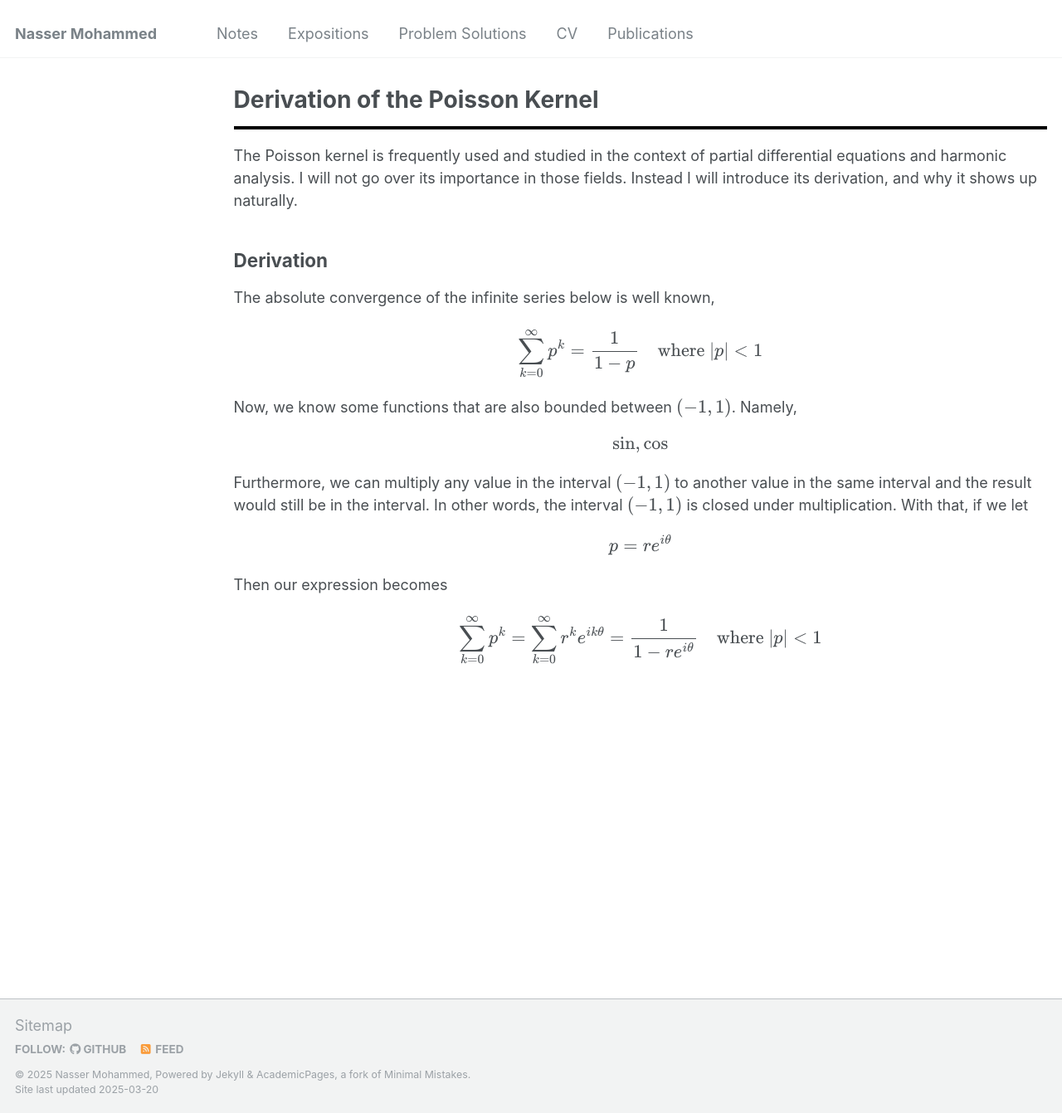
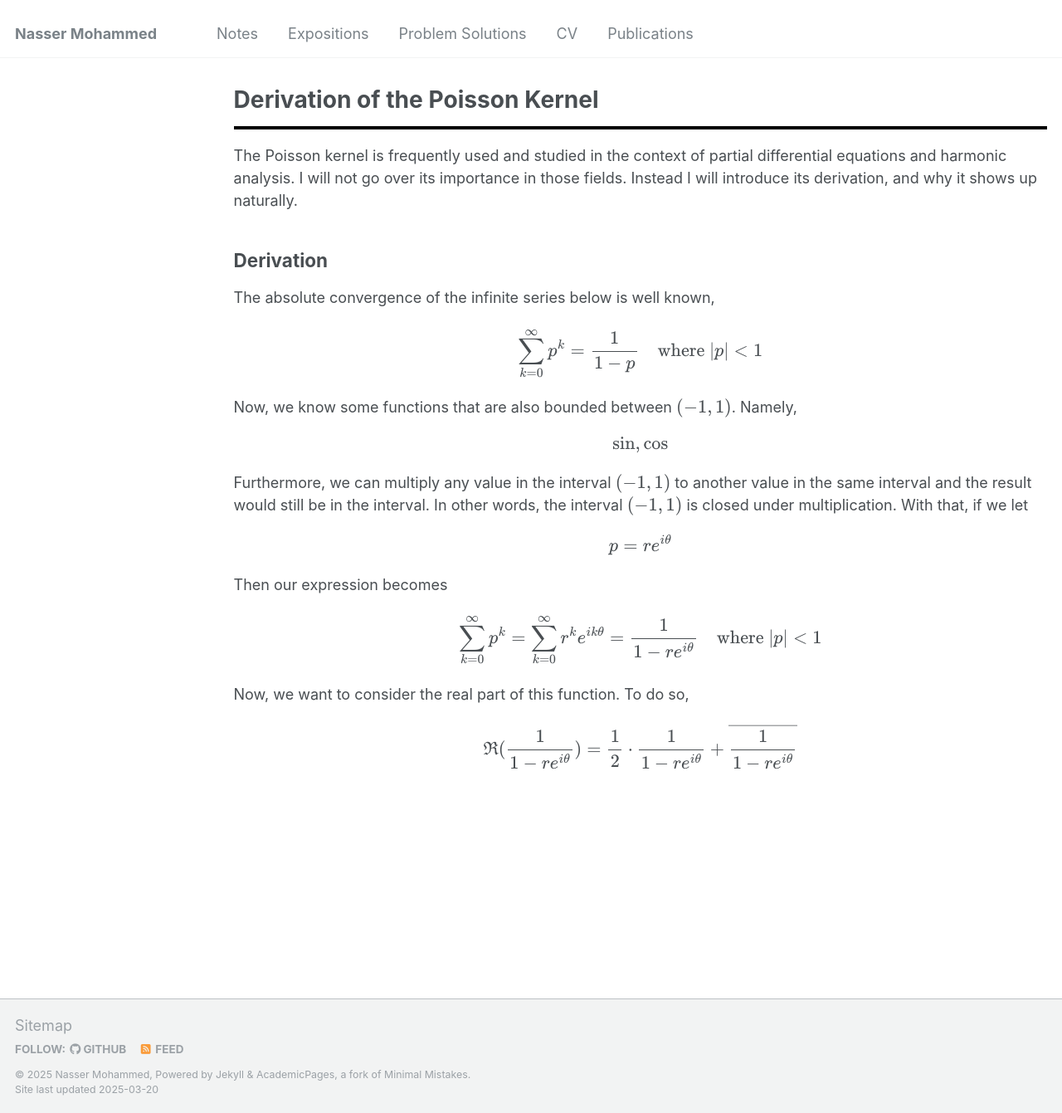
Before and after one commit to Nasser-Mohammed/Nasser-Mohammed.github.io, a Jekyll site: the page built from _pages/notes/Fourier-Analysis/poisson-kernel.md, in a window 1280 px wide and 1341 px high. Shown: the whole window at 83% size. Built offline with Jekyll 4.4.1, drawn with Linux system fonts in a browser that asks for light colours.

Commit message:
Update poisson-kernel.md

```diff
--- a/_pages/notes/Fourier-Analysis/poisson-kernel.md
+++ b/_pages/notes/Fourier-Analysis/poisson-kernel.md
@@ -13,4 +13,6 @@ The absolute convergence of the infinite series below is well known,
 Now, we know some functions that are also bounded between \\((-1,1)\\). Namely, \\[\sin, \cos\\] Furthermore, we can multiply any value in the interval \\((-1,1)\\) to another value in the same interval and the result would still be in the interval. In other words, the interval \\((-1,1)\\) is closed under multiplication. With that, if we let
 \\[p = re^{i\theta}\\]
 Then our expression becomes
-\\[\sum_{k = 0}^{\infty}p^k = \sum_{k = 0}^{\infty}r^ke^{ik\theta} = \frac{1}{1-re^{i\theta}} \ \ \ \text{ where } |p| < 1\\]
+\\[\sum_{k = 0}^{\infty}p^k = \sum_{k = 0}^{\infty}r^ke^{ik\theta} = \frac{1}{1-re^{i\theta}}\ \ \ \text{ where } |p| < 1\\]
+Now, we want to consider the real part of this function. To do so,
+\\[\Re(\frac{1}{1-re^{i\theta}}) = \frac{1}{2}\cdot \frac{1}{1-re^{i\theta}} + \overline{\frac{1}{1-re^{i\theta}}}\\]
```
